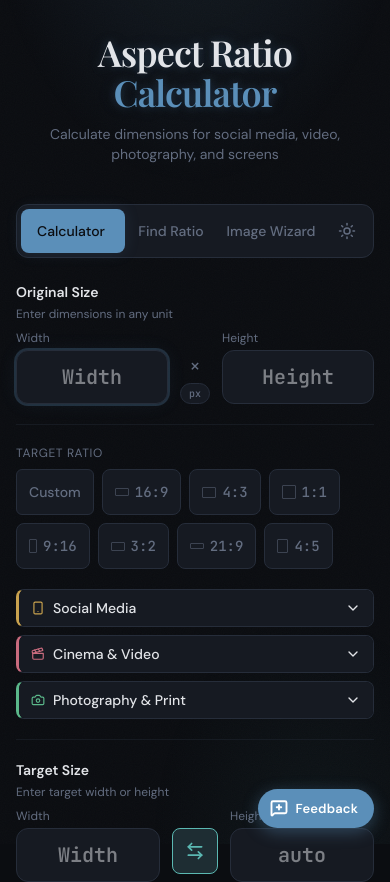
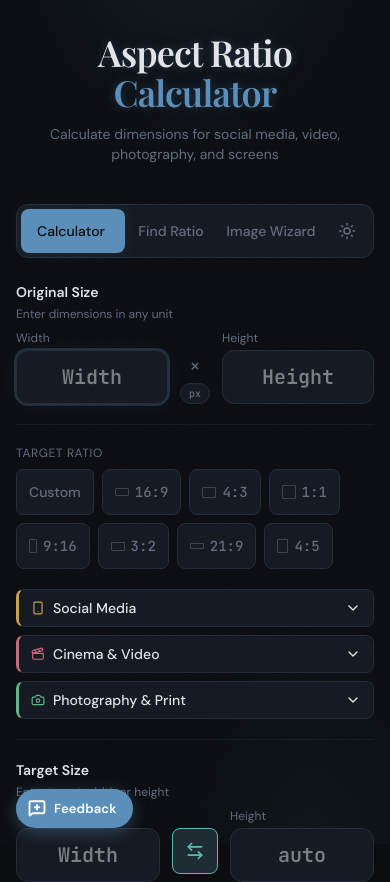
Before and after one commit to kenlimcw/aspect-ratio-calculator, a Next.js app: page / in a window 390 px wide. Shown: the top 882 px of the page. Built offline with nearby package versions, Linux system fonts and the light colour scheme.

Commit message:
fix: move feedback button to bottom-left to avoid install prompt conflict

```diff
--- a/src/app/globals.css
+++ b/src/app/globals.css
@@ -306,7 +306,7 @@ input[pattern="[0-9]*"] {
 .feedback-fab {
   position: fixed;
   bottom: 1.5rem;
-  right: 1.5rem;
+  left: 1.5rem;
   z-index: 50;
   display: flex;
   align-items: center;
@@ -377,7 +377,7 @@ input[pattern="[0-9]*"] {
 .feedback-panel {
   position: fixed;
   bottom: 4.5rem;
-  right: 1.5rem;
+  left: 1.5rem;
   z-index: 49;
   width: 340px;
   max-width: calc(100vw - 2rem);
@@ -652,11 +652,11 @@ input[pattern="[0-9]*"] {
 @media (max-width: 400px) {
   .feedback-fab {
     bottom: 1rem;
-    right: 1rem;
+    left: 1rem;
   }
   .feedback-panel {
     bottom: 4rem;
-    right: 1rem;
+    left: 1rem;
     width: calc(100vw - 2rem);
   }
 }
```
